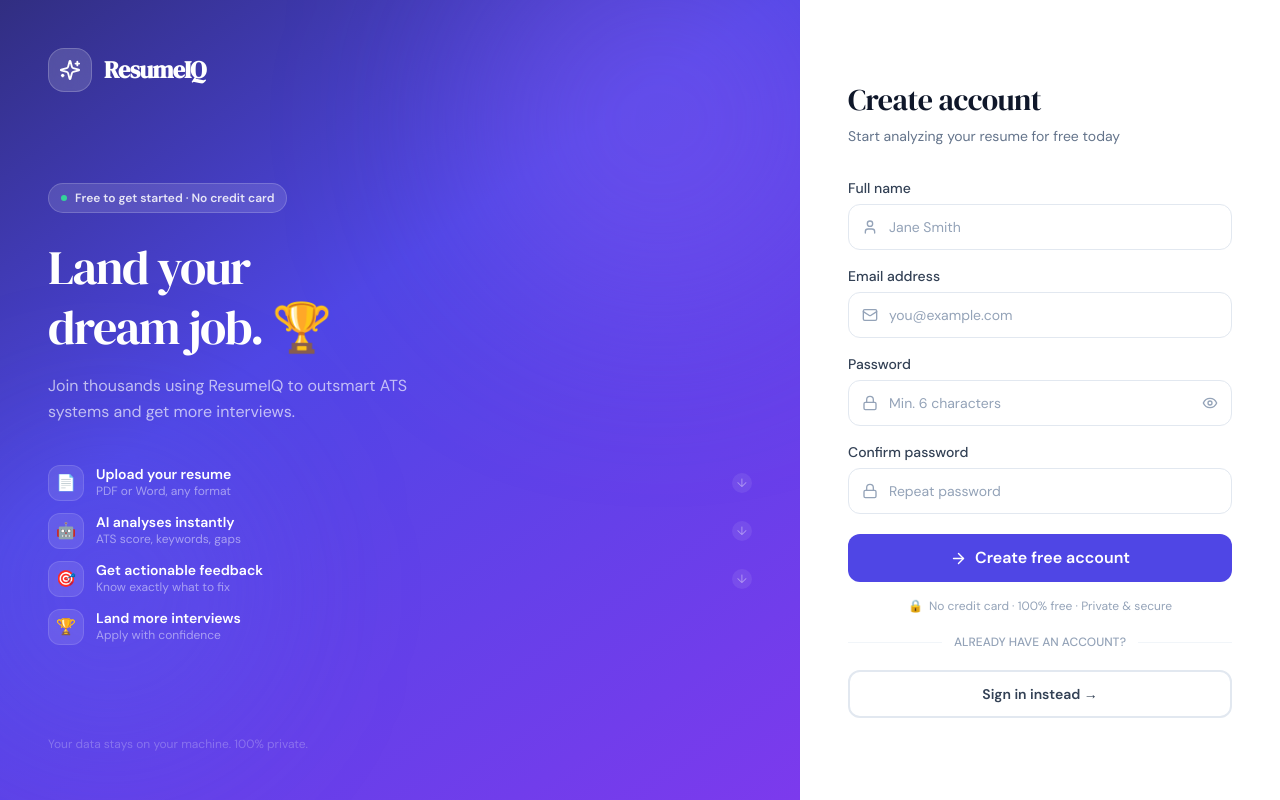
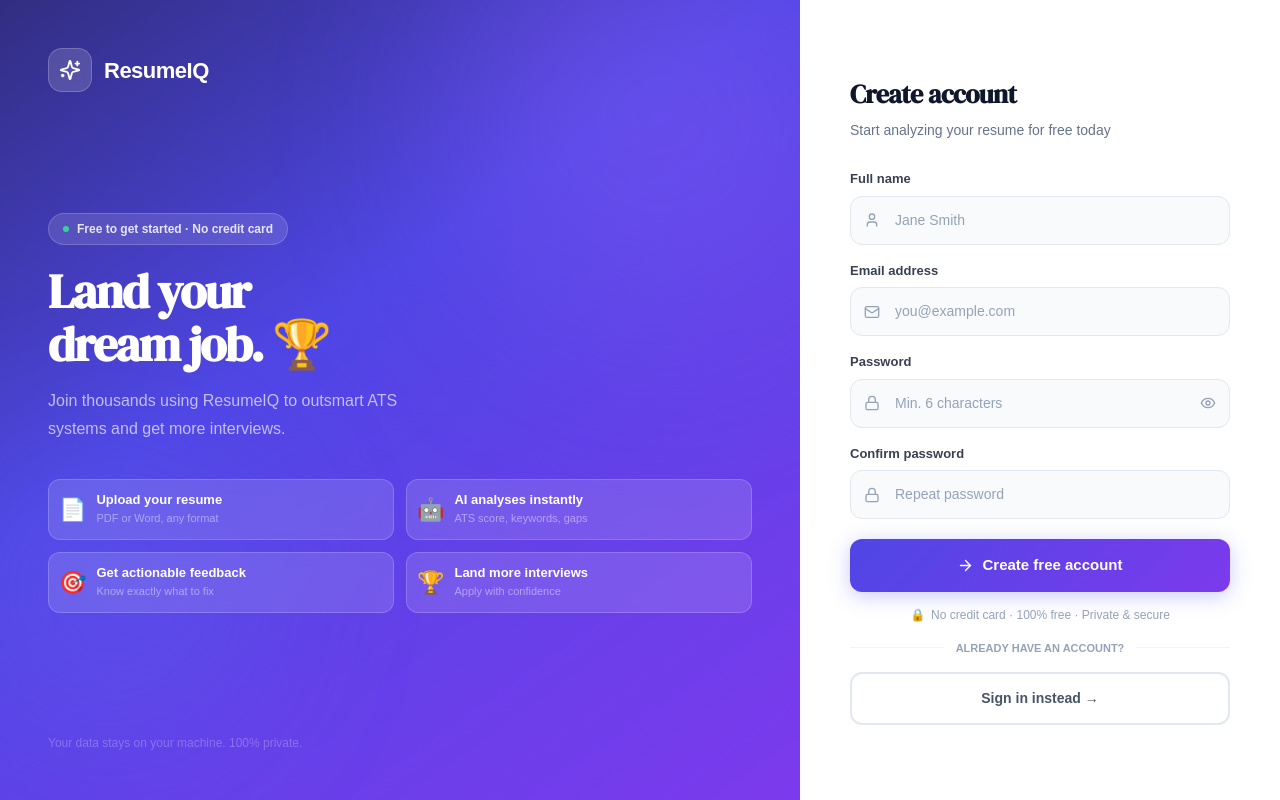
Before and after one commit to mohiniganjare12/Resume_Analyzer, a React (Vite) app in the folder frontend/: page /register in a window 1280 px wide. Built offline with nearby package versions, Linux system fonts and the light colour scheme.

Commit message:
fix: register page mobile responsive with purple hero

```diff
--- a/frontend/src/pages/RegisterPage.jsx
+++ b/frontend/src/pages/RegisterPage.jsx
@@ -120,10 +120,10 @@
 import toast from 'react-hot-toast'
 
 const steps = [
-  { icon: '📄', title: 'Upload your resume',        desc: 'PDF or Word, any format' },
-  { icon: '🤖', title: 'AI analyses instantly',      desc: 'ATS score, keywords, gaps' },
-  { icon: '🎯', title: 'Get actionable feedback',    desc: 'Know exactly what to fix' },
-  { icon: '🏆', title: 'Land more interviews',       desc: 'Apply with confidence' },
+  { icon: '📄', title: 'Upload your resume', desc: 'PDF or Word, any format' },
+  { icon: '🤖', title: 'AI analyses instantly', desc: 'ATS score, keywords, gaps' },
+  { icon: '🎯', title: 'Get actionable feedback', desc: 'Know exactly what to fix' },
+  { icon: '🏆', title: 'Land more interviews', desc: 'Apply with confidence' },
 ]
 
 export default function RegisterPage() {
@@ -149,163 +149,180 @@
   }
 
   return (
-    <div className="min-h-screen flex bg-slate-50">
+    <div style={{ minHeight:'100vh', display:'flex', flexDirection:'column', fontFamily:"'Plus Jakarta Sans', sans-serif" }}>
+      <style>{`
+        @keyframes spin { to { transform: rotate(360deg) } }
+        .r-input { width:100%; padding:13px 16px 13px 44px; border:1.5px solid #e2e8f0; border-radius:12px; font-size:14px; font-family:inherit; outline:none; background:#f8fafc; color:#1e293b; transition:all 0.15s; box-sizing:border-box }
+        .r-input:focus { border-color:#6366f1; background:#fff; box-shadow:0 0 0 3px rgba(99,102,241,0.12) }
+        .r-input::placeholder { color:#94a3b8 }
+        .r-btn { width:100%; padding:15px; border:none; border-radius:12px; font-size:15px; font-weight:700; font-family:inherit; cursor:pointer; color:#fff; background:linear-gradient(135deg,#4f46e5,#7c3aed); box-shadow:0 4px 20px rgba(99,102,241,0.35); transition:all 0.2s; display:flex; align-items:center; justify-content:center; gap:8px }
+        .r-btn:hover { transform:translateY(-1px); box-shadow:0 8px 28px rgba(99,102,241,0.45) }
+        .r-btn:disabled { opacity:0.55; cursor:not-allowed; transform:none }
+        .r-fcard { background:rgba(255,255,255,0.13); border:1px solid rgba(255,255,255,0.18); border-radius:12px; padding:12px 10px; backdrop-filter:blur(8px) }
+        .reg-wrap { display:flex; flex-direction:column; min-height:100vh }
+        .reg-mobile-hero { display:block }
+        .reg-desktop-left { display:none }
+        .reg-form-panel { width:100%; padding:28px 20px; background:#fff; display:flex; align-items:flex-start; justify-content:center }
+        @media(min-width:1024px) {
+          .reg-wrap { flex-direction:row }
+          .reg-mobile-hero { display:none }
+          .reg-desktop-left { display:flex }
+          .reg-form-panel { max-width:480px; min-height:100vh; align-items:center; padding:40px 32px }
+        }
+      `}</style>
 
-      {/* ── LEFT PANEL ── */}
-      <div className="hidden lg:flex flex-col justify-between flex-1 relative overflow-hidden p-12"
-        style={{ background: 'linear-gradient(145deg, #312e81 0%, #4f46e5 40%, #7c3aed 100%)' }}>
+      <div className="reg-wrap">
 
-        {/* Blobs */}
-        <div style={{ position:'absolute', width:'400px', height:'400px', borderRadius:'50%',
-          background:'rgba(139,92,246,0.35)', filter:'blur(90px)', top:'-80px', right:'-60px', pointerEvents:'none' }}/>
-        <div style={{ position:'absolute', width:'300px', height:'300px', borderRadius:'50%',
-          background:'rgba(99,102,241,0.25)', filter:'blur(80px)', bottom:'60px', left:'-40px', pointerEvents:'none' }}/>
+        {/* ── MOBILE HERO ── */}
+        <div className="reg-mobile-hero" style={{
+          background:'linear-gradient(135deg,#312e81 0%,#4f46e5 50%,#7c3aed 100%)',
+          padding:'28px 20px 32px', position:'relative', overflow:'hidden'
+        }}>
+          <div style={{position:'absolute',width:'200px',height:'200px',borderRadius:'50%',background:'rgba(139,92,246,0.4)',filter:'blur(60px)',top:'-40px',right:'-30px',pointerEvents:'none'}}/>
 
           {/* Logo */}
-        <div className="relative z-10 flex items-center gap-3">
-          <div className="w-11 h-11 rounded-2xl flex items-center justify-center"
-            style={{ background:'rgba(255,255,255,0.15)', backdropFilter:'blur(8px)', border:'1px solid rgba(255,255,255,0.2)' }}>
-            <Sparkles size={22} color="#fff" />
+          <div style={{display:'flex',alignItems:'center',gap:'10px',marginBottom:'18px',position:'relative',zIndex:1}}>
+            <div style={{width:'38px',height:'38px',borderRadius:'12px',background:'rgba(255,255,255,0.18)',display:'flex',alignItems:'center',justifyContent:'center'}}>
+              <Sparkles size={20} color="#fff"/>
             </div>
-          <span className="text-white font-serif text-2xl font-bold tracking-tight">ResumeIQ</span>
+            <span style={{fontSize:'20px',fontWeight:'800',color:'#fff'}}>ResumeIQ</span>
           </div>
 
-        {/* Hero copy */}
-        <div className="relative z-10">
-          <div className="inline-flex items-center gap-2 px-3 py-1.5 rounded-full text-xs font-semibold mb-6"
-            style={{ background:'rgba(255,255,255,0.12)', color:'rgba(255,255,255,0.85)', border:'1px solid rgba(255,255,255,0.18)' }}>
-            <span className="w-1.5 h-1.5 rounded-full bg-emerald-400 animate-pulse"/>
-            Free to get started · No credit card
+          <div style={{position:'relative',zIndex:1}}>
+            <div style={{display:'inline-flex',alignItems:'center',gap:'6px',padding:'4px 10px',borderRadius:'99px',background:'rgba(255,255,255,0.12)',border:'1px solid rgba(255,255,255,0.18)',marginBottom:'12px'}}>
+              <span style={{width:'6px',height:'6px',borderRadius:'50%',background:'#34d399'}}/>
+              <span style={{fontSize:'11px',fontWeight:'600',color:'rgba(255,255,255,0.85)'}}>Free to get started · No credit card</span>
             </div>
-          <h2 className="font-serif text-5xl text-white leading-tight mb-4" style={{ letterSpacing:'-1.5px' }}>
-            Land your<br/>dream job. 🏆
+            <h2 style={{fontSize:'26px',fontWeight:'800',color:'#fff',lineHeight:'1.2',marginBottom:'8px',letterSpacing:'-0.5px'}}>
+              Land your dream job. 🏆
             </h2>
-          <p className="text-base leading-relaxed mb-10" style={{ color:'rgba(255,255,255,0.65)', maxWidth:'380px' }}>
-            Join thousands using ResumeIQ to outsmart ATS systems and get more interviews.
+            <p style={{color:'rgba(255,255,255,0.65)',fontSize:'13px',lineHeight:'1.6',marginBottom:'18px'}}>
+              Join thousands using ResumeIQ to outsmart ATS systems.
             </p>
-
-          {/* Steps */}
-          <div className="space-y-3">
-            {steps.map((s, i) => (
-              <div key={s.title} className="flex items-center gap-3">
-                <div className="w-9 h-9 rounded-xl flex items-center justify-center text-base flex-shrink-0"
-                  style={{ background:'rgba(255,255,255,0.1)', border:'1px solid rgba(255,255,255,0.12)' }}>
-                  {s.icon}
+            <div style={{display:'grid',gridTemplateColumns:'repeat(2,1fr)',gap:'8px'}}>
+              {steps.map(s=>(
+                <div key={s.title} className="r-fcard" style={{display:'flex',alignItems:'center',gap:'8px'}}>
+                  <span style={{fontSize:'18px'}}>{s.icon}</span>
+                  <div>
+                    <p style={{color:'#fff',fontSize:'12px',fontWeight:'700',lineHeight:'1.2',marginBottom:'2px'}}>{s.title}</p>
+                    <p style={{color:'rgba(255,255,255,0.45)',fontSize:'11px'}}>{s.desc}</p>
                   </div>
-                <div>
-                  <p className="text-white text-sm font-semibold leading-none mb-0.5">{s.title}</p>
-                  <p className="text-xs" style={{ color:'rgba(255,255,255,0.48)' }}>{s.desc}</p>
-                </div>
-                {i < steps.length - 1 && (
-                  <div className="ml-auto w-5 h-5 rounded-full flex items-center justify-center flex-shrink-0"
-                    style={{ background:'rgba(255,255,255,0.08)' }}>
-                    <span className="text-white/40 text-xs">↓</span>
-                  </div>
-                )}
                 </div>
               ))}
             </div>
           </div>
-
-        <p className="relative z-10 text-xs" style={{ color:'rgba(255,255,255,0.25)' }}>
-          Your data stays on your machine. 100% private.
-        </p>
         </div>
 
-      {/* ── RIGHT PANEL ── */}
-      <div className="flex-1 lg:max-w-[480px] flex items-center justify-center p-8 bg-white overflow-y-auto">
-        <div className="w-full max-w-sm py-4">
+        {/* ── DESKTOP LEFT PANEL ── */}
+        <div className="reg-desktop-left" style={{
+          flex:1, flexDirection:'column', justifyContent:'space-between',
+          padding:'48px', position:'relative', overflow:'hidden',
+          background:'linear-gradient(145deg,#312e81 0%,#4f46e5 40%,#7c3aed 100%)'
+        }}>
+          <div style={{position:'absolute',width:'400px',height:'400px',borderRadius:'50%',background:'rgba(139,92,246,0.35)',filter:'blur(90px)',top:'-80px',right:'-60px',pointerEvents:'none'}}/>
+          <div style={{position:'absolute',width:'300px',height:'300px',borderRadius:'50%',background:'rgba(99,102,241,0.25)',filter:'blur(80px)',bottom:'60px',left:'-40px',pointerEvents:'none'}}/>
 
-          {/* Mobile logo */}
-          <div className="flex lg:hidden items-center gap-2.5 mb-10">
-            <div className="w-9 h-9 rounded-xl flex items-center justify-center"
-              style={{ background:'linear-gradient(135deg,#4f46e5,#7c3aed)' }}>
-              <Sparkles size={18} color="#fff" />
+          <div style={{position:'relative',zIndex:1,display:'flex',alignItems:'center',gap:'12px'}}>
+            <div style={{width:'44px',height:'44px',borderRadius:'14px',background:'rgba(255,255,255,0.15)',display:'flex',alignItems:'center',justifyContent:'center',backdropFilter:'blur(8px)',border:'1px solid rgba(255,255,255,0.2)'}}>
+              <Sparkles size={22} color="#fff"/>
             </div>
-            <span className="font-serif text-xl font-bold text-slate-900">ResumeIQ</span>
+            <span style={{fontSize:'22px',fontWeight:'800',color:'#fff',letterSpacing:'-0.5px'}}>ResumeIQ</span>
           </div>
 
-          {/* Heading */}
-          <div className="mb-8">
-            <h2 className="font-serif text-3xl text-slate-900 mb-2" style={{ letterSpacing:'-0.5px' }}>Create account</h2>
-            <p className="text-sm text-slate-500">Start analyzing your resume for free today</p>
+          <div style={{position:'relative',zIndex:1}}>
+            <div style={{display:'inline-flex',alignItems:'center',gap:'8px',padding:'6px 14px',borderRadius:'99px',background:'rgba(255,255,255,0.12)',border:'1px solid rgba(255,255,255,0.18)',marginBottom:'20px'}}>
+              <span style={{width:'6px',height:'6px',borderRadius:'50%',background:'#34d399'}}/>
+              <span style={{fontSize:'12px',fontWeight:'600',color:'rgba(255,255,255,0.85)'}}>Free to get started · No credit card</span>
+            </div>
+            <h2 style={{fontSize:'48px',fontWeight:'800',color:'#fff',lineHeight:'1.1',marginBottom:'16px',letterSpacing:'-1.5px'}}>
+              Land your<br/>dream job. 🏆
+            </h2>
+            <p style={{fontSize:'16px',lineHeight:'1.75',marginBottom:'36px',color:'rgba(255,255,255,0.65)',maxWidth:'380px'}}>
+              Join thousands using ResumeIQ to outsmart ATS systems and get more interviews.
+            </p>
+            <div style={{display:'grid',gridTemplateColumns:'1fr 1fr',gap:'12px'}}>
+              {steps.map(s=>(
+                <div key={s.title} className="r-fcard" style={{display:'flex',alignItems:'center',gap:'10px'}}>
+                  <span style={{fontSize:'22px'}}>{s.icon}</span>
+                  <div>
+                    <p style={{color:'#fff',fontSize:'13px',fontWeight:'700',lineHeight:'1.2',marginBottom:'3px'}}>{s.title}</p>
+                    <p style={{color:'rgba(255,255,255,0.45)',fontSize:'11px'}}>{s.desc}</p>
+                  </div>
+                </div>
+              ))}
+            </div>
+          </div>
+          <p style={{position:'relative',zIndex:1,fontSize:'12px',color:'rgba(255,255,255,0.25)'}}>Your data stays on your machine. 100% private.</p>
         </div>
 
-          {/* Form */}
-          <form onSubmit={handleSubmit} className="space-y-4">
+        {/* ── FORM PANEL ── */}
+        <div className="reg-form-panel">
+          <div style={{width:'100%',maxWidth:'380px'}}>
 
+            <div style={{marginBottom:'28px'}}>
+              <h2 style={{fontSize:'26px',fontWeight:'800',color:'#0f172a',marginBottom:'6px',letterSpacing:'-0.5px'}}>Create account</h2>
+              <p style={{fontSize:'14px',color:'#64748b'}}>Start analyzing your resume for free today</p>
+            </div>
+
+            <form onSubmit={handleSubmit} style={{display:'flex',flexDirection:'column',gap:'16px'}}>
               <div>
-              <label className="label">Full name</label>
-              <div className="relative">
-                <User size={16} className="absolute left-3.5 top-1/2 -translate-y-1/2 text-slate-400 pointer-events-none" />
-                <input type="text" required placeholder="Jane Smith"
-                  className="input-field pl-10"
-                  value={form.name} onChange={set('name')} />
+                <label style={{display:'block',fontSize:'13px',fontWeight:'600',color:'#374151',marginBottom:'7px'}}>Full name</label>
+                <div style={{position:'relative'}}>
+                  <User size={16} color="#94a3b8" style={{position:'absolute',left:'14px',top:'50%',transform:'translateY(-50%)',pointerEvents:'none'}}/>
+                  <input type="text" required placeholder="Jane Smith" className="r-input" value={form.name} onChange={set('name')}/>
                 </div>
               </div>
 
               <div>
-              <label className="label">Email address</label>
-              <div className="relative">
-                <Mail size={16} className="absolute left-3.5 top-1/2 -translate-y-1/2 text-slate-400 pointer-events-none" />
-                <input type="email" required placeholder="you@example.com"
-                  className="input-field pl-10"
-                  value={form.email} onChange={set('email')} />
+                <label style={{display:'block',fontSize:'13px',fontWeight:'600',color:'#374151',marginBottom:'7px'}}>Email address</label>
+                <div style={{position:'relative'}}>
+                  <Mail size={16} color="#94a3b8" style={{position:'absolute',left:'14px',top:'50%',transform:'translateY(-50%)',pointerEvents:'none'}}/>
+                  <input type="email" required placeholder="you@example.com" className="r-input" value={form.email} onChange={set('email')}/>
                 </div>
               </div>
 
               <div>
-              <label className="label">Password</label>
-              <div className="relative">
-                <Lock size={16} className="absolute left-3.5 top-1/2 -translate-y-1/2 text-slate-400 pointer-events-none" />
-                <input type={show ? 'text' : 'password'} required placeholder="Min. 6 characters"
-                  className="input-field pl-10 pr-11"
-                  value={form.password} onChange={set('password')} />
-                <button type="button" onClick={() => setShow(!show)}
-                  className="absolute right-3.5 top-1/2 -translate-y-1/2 text-slate-400 hover:text-slate-600 transition-colors">
-                  {show ? <EyeOff size={16} /> : <Eye size={16} />}
+                <label style={{display:'block',fontSize:'13px',fontWeight:'600',color:'#374151',marginBottom:'7px'}}>Password</label>
+                <div style={{position:'relative'}}>
+                  <Lock size={16} color="#94a3b8" style={{position:'absolute',left:'14px',top:'50%',transform:'translateY(-50%)',pointerEvents:'none'}}/>
+                  <input type={show?'text':'password'} required placeholder="Min. 6 characters" className="r-input" style={{paddingRight:'44px'}} value={form.password} onChange={set('password')}/>
+                  <button type="button" onClick={()=>setShow(!show)} style={{position:'absolute',right:'14px',top:'50%',transform:'translateY(-50%)',background:'none',border:'none',cursor:'pointer',color:'#94a3b8',display:'flex',padding:0}}>
+                    {show?<EyeOff size={16}/>:<Eye size={16}/>}
                   </button>
                 </div>
               </div>
 
               <div>
-              <label className="label">Confirm password</label>
-              <div className="relative">
-                <Lock size={16} className="absolute left-3.5 top-1/2 -translate-y-1/2 text-slate-400 pointer-events-none" />
-                <input type={show ? 'text' : 'password'} required placeholder="Repeat password"
-                  className="input-field pl-10"
-                  value={form.confirm} onChange={set('confirm')} />
+                <label style={{display:'block',fontSize:'13px',fontWeight:'600',color:'#374151',marginBottom:'7px'}}>Confirm password</label>
+                <div style={{position:'relative'}}>
+                  <Lock size={16} color="#94a3b8" style={{position:'absolute',left:'14px',top:'50%',transform:'translateY(-50%)',pointerEvents:'none'}}/>
+                  <input type={show?'text':'password'} required placeholder="Repeat password" className="r-input" value={form.confirm} onChange={set('confirm')}/>
                 </div>
               </div>
 
-            <div className="pt-1">
-              <button type="submit" disabled={loading}
-                className="btn-primary w-full flex items-center justify-center gap-2 py-3 text-base">
-                {loading
-                  ? <div className="w-4 h-4 border-2 border-white/40 border-t-white rounded-full animate-spin" />
-                  : <ArrowRight size={17} />}
-                {loading ? 'Creating account…' : 'Create free account'}
+              <button type="submit" disabled={loading} className="r-btn" style={{marginTop:'4px'}}>
+                {loading?<div style={{width:'16px',height:'16px',border:'2px solid rgba(255,255,255,0.35)',borderTop:'2px solid #fff',borderRadius:'50%',animation:'spin 0.8s linear infinite'}}/>:<ArrowRight size={17}/>}
+                {loading?'Creating account…':'Create free account'}
               </button>
-            </div>
             </form>
 
-          {/* Trust note */}
-          <p className="text-center text-xs text-slate-400 mt-4 flex items-center justify-center gap-1.5">
+            <p style={{textAlign:'center',fontSize:'12px',color:'#94a3b8',marginTop:'14px',display:'flex',alignItems:'center',justifyContent:'center',gap:'6px'}}>
               <span>🔒</span> No credit card · 100% free · Private & secure
             </p>
 
-          <div className="flex items-center gap-3 my-5">
-            <div className="flex-1 h-px bg-slate-100" />
-            <span className="text-xs text-slate-400 font-medium">ALREADY HAVE AN ACCOUNT?</span>
-            <div className="flex-1 h-px bg-slate-100" />
+            <div style={{display:'flex',alignItems:'center',gap:'12px',margin:'16px 0'}}>
+              <div style={{flex:1,height:'1px',background:'#f1f5f9'}}/>
+              <span style={{fontSize:'11px',color:'#94a3b8',fontWeight:'600'}}>ALREADY HAVE AN ACCOUNT?</span>
+              <div style={{flex:1,height:'1px',background:'#f1f5f9'}}/>
             </div>
 
-          <Link to="/login"
-            className="flex items-center justify-center gap-2 w-full py-3 rounded-xl border-2 border-slate-200 text-slate-700 text-sm font-semibold hover:border-brand-300 hover:text-brand-600 transition-all">
+            <Link to="/login" style={{display:'flex',alignItems:'center',justifyContent:'center',gap:'8px',width:'100%',padding:'14px',borderRadius:'12px',border:'2px solid #e2e8f0',color:'#475569',fontSize:'14px',fontWeight:'600',textDecoration:'none',transition:'all 0.15s'}}>
               Sign in instead →
             </Link>
           </div>
         </div>
+
+      </div>
     </div>
   )
 }
```
Lines whose indentation alone changed are shown as unchanged.
